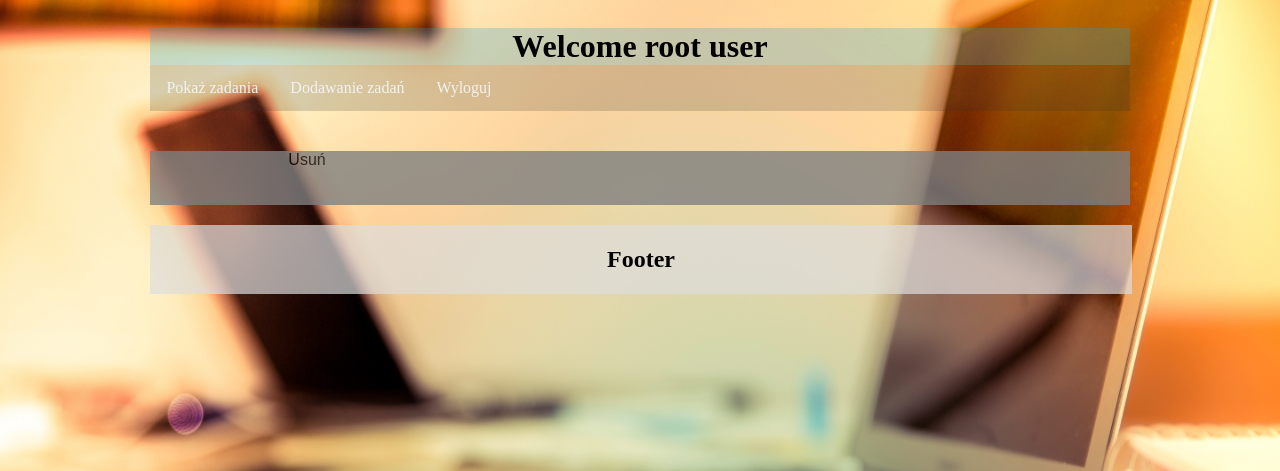
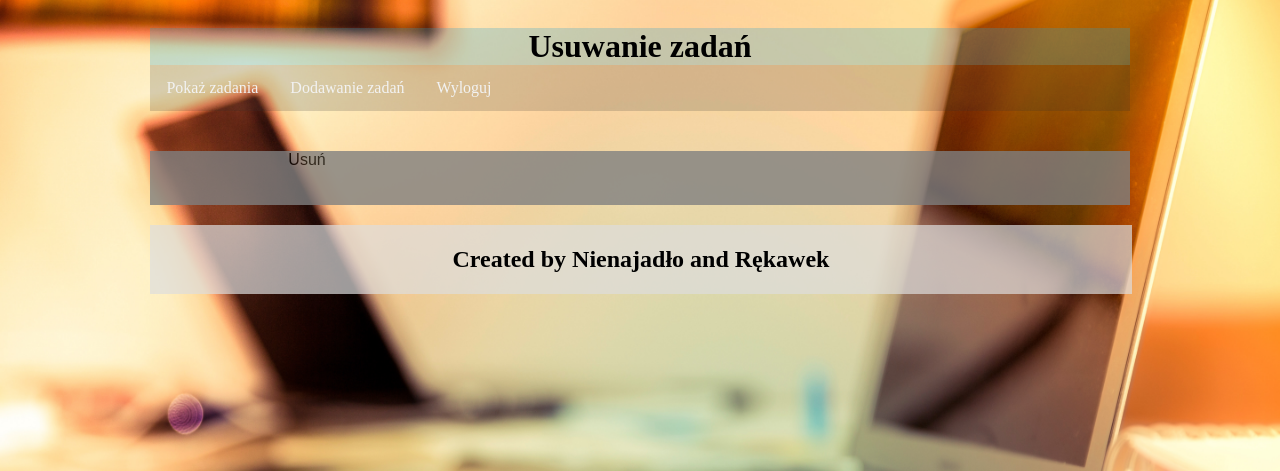
Before and after one commit to DarnoKzsip/phpzal, a PHP site: page /delete.php in a window 1280 px wide. Shown: the top 471 px of the page. Run offline with PHP 8.4, Linux system fonts and the light colour scheme; a user stored in the database is signed in; data comes from the database, SQL or seed files in the repository.

Commit message:
add top change text and footer text

```diff
--- a/Config.php
+++ b/Config.php
@@ -1,6 +1,6 @@
 <?php
-   //define('DB_SERVER', 'localhost:3306');
-   define('DB_SERVER', 'localhost:3307');
+   define('DB_SERVER', 'localhost:3306');
+   //define('DB_SERVER', 'localhost:3307');
    define('DB_USERNAME', 'root');
    define('DB_PASSWORD', '');
    define('DB_DATABASE', 'users');
--- a/bottompage_tpl.php
+++ b/bottompage_tpl.php
@@ -1,3 +1,3 @@
 <div class="footer">
-  <h2>Footer</h2>
+  <h2>Created by Nienajadło and Rękawek</h2>
 </div>
--- a/delete.php
+++ b/delete.php
@@ -1,6 +1,6 @@
 <?php
 include('session.php');
-
+$Welcome_Text = "Usuwanie zadań";
 
 include 'toppage_tpl.php';
 echo '<div class = "glowny">';
--- a/dodajzadanie.php
+++ b/dodajzadanie.php
@@ -59,6 +59,7 @@ if($_SERVER["REQUEST_METHOD"] == "POST") {
 
 
                 */
+                $Welcome_Text = "Dodawanie zadań";
                 include 'toppage_tpl.php';
                 echo '<div class = "glowny">';
                 echo '<div class = "glownysrodek">';
--- a/modify.php
+++ b/modify.php
@@ -1,6 +1,6 @@
 <?php
 include('session.php');
-
+$Welcome_Text = "Modyfikacja zadań";
 
 include 'toppage_tpl.php';
 echo '<div class = "glowny">';
--- a/toppage_tpl.php
+++ b/toppage_tpl.php
@@ -7,7 +7,7 @@
    </head>
 
    <body class ="body">
-      <h1 class = "container">Welcome <?php echo $login_session; ?> user</h1>
+      <h1 class = "container"><?php echo $Welcome_Text ?></h1>
 
       <div class="topnav">
        <a href="welcome.php">Pokaż zadania</a>
--- a/welcome.php
+++ b/welcome.php
@@ -32,6 +32,7 @@ $result2 = mysqli_query($db,$sql2);
 
 
       <?php
+      $Welcome_Text = "Welcome ".$login_session;
       include 'toppage_tpl.php';
       echo '<div class = "glowny">';
       echo '<div class = "glownysrodek">';
```
